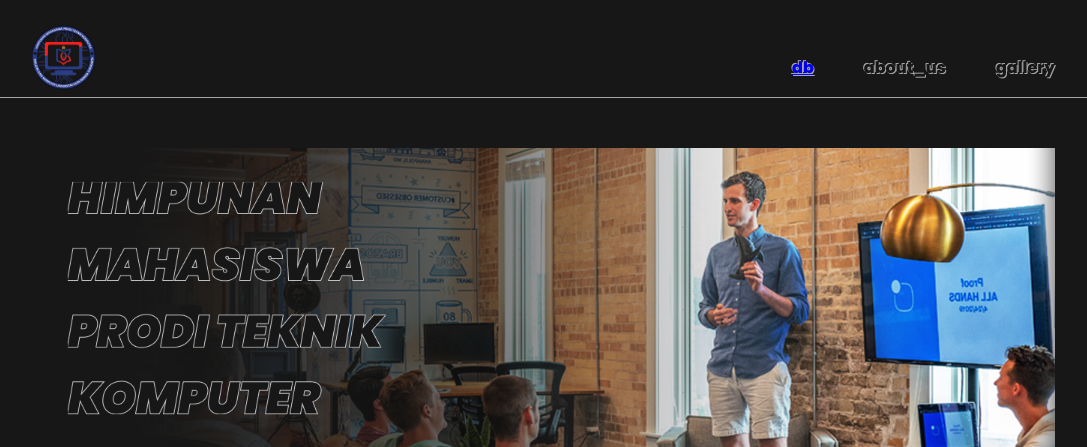
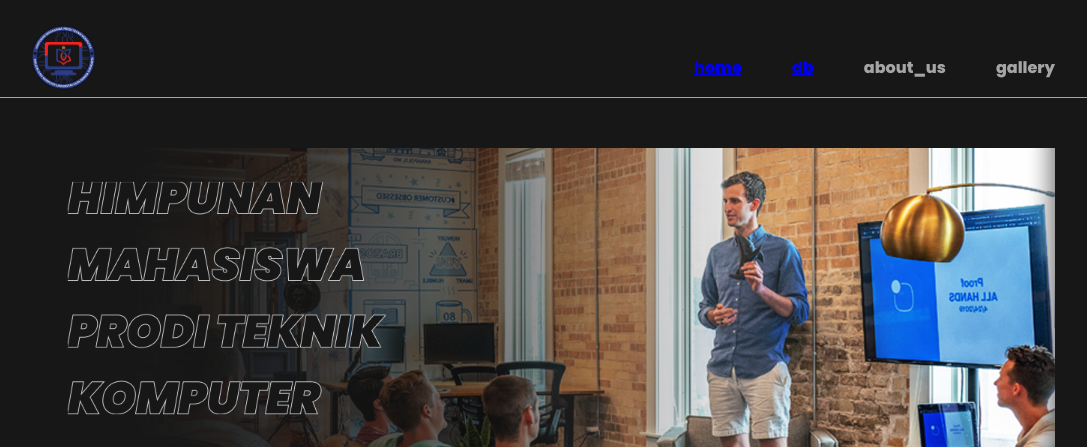
Before and after one commit to garrychrstn/hmptk, a Django app: page / in a window 1280 px wide. Shown: the top 447 px of the page, without its empty margins (97-1184 px from the left). Run offline with Django 4.2, Linux system fonts and the light colour scheme; data that the repository does not hold is empty.

Commit message:
v2.2 modify nav font color

```diff
--- a/main/static/css/db.css
+++ b/main/static/css/db.css
@@ -33,10 +33,7 @@
     font-family: 'Poppins', sans-serif;
     font-weight: bold;
     margin-left: 50px;
-    color: #171717;
-    text-shadow:
-    1px 1px 0 #a5a5a5,
-    -1px -1px 0 #a5a5a5
+    color:  #a5a5a5;
 }
 
 .container {
--- a/main/static/css/index.css
+++ b/main/static/css/index.css
@@ -27,10 +27,7 @@
     font-family: 'Poppins', sans-serif;
     font-weight: bold;
     margin-left: 50px;
-    color: #171717;
-    text-shadow:
-    1px 1px 0 #a5a5a5,
-    -1px -1px 0 #a5a5a5
+    color:  #a5a5a5;
 }
 
 .container {
--- a/main/static/css/nav.css
+++ b/main/static/css/nav.css
@@ -33,8 +33,5 @@
     font-family: 'Poppins', sans-serif;
     font-weight: bold;
     margin-left: 50px;
-    color: #171717;
-    text-shadow:
-    1px 1px 0 #a5a5a5,
-    -1px -1px 0 #a5a5a5
+    color:  #a5a5a5;
 }
--- a/main/templates/nav.html
+++ b/main/templates/nav.html
@@ -18,6 +18,7 @@
                 </div>
                 <div id='menu'>
                     <ul>
+                        <li><a href='/'>home</a></li>
                         <li><a href='db'>db</a></li>
                         <li>about_us</li>
                         <li>gallery</li>
```
